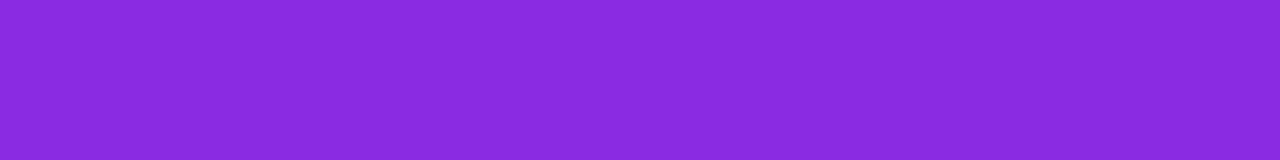
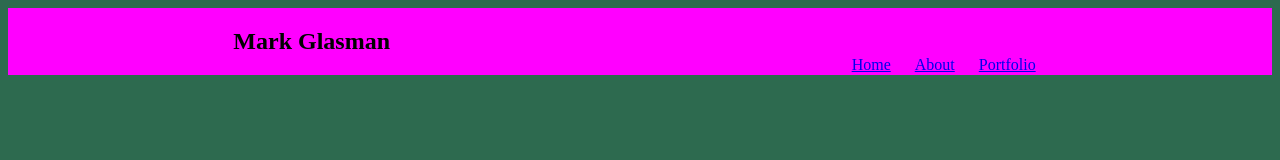
Before and after one commit to Glasman/Personal-Page-II, a plain HTML site: page index.html in a window 1280 px wide. Drawn offline with Linux system fonts and the light colour scheme.

Commit message:
added css to nav bar

```diff
--- a/index.html
+++ b/index.html
@@ -1,9 +1,17 @@
 <html>
 <head>
   <title>Mark Glasman's Personal Website</title>
+  <link rel="stylesheet" href="styles.css">
 </head>
 <body>
-  <link rel="stylesheet" href="styles.css">
+  <nav>
+    <h1>Mark Glasman</h1>
+    <ul>
+      <li><a href="./index.html">Home</a></li>
+      <li><a href="./about.html">About</a></li>
+      <li><a href="./portfolio.html">Portfolio</a></li>
+    </ul>
+  </nav>
 </body>
 
 
--- a/styles.css
+++ b/styles.css
@@ -1,3 +1,21 @@
-* {
-  background-color: blueviolet;
+body {
+  background-color: #2d6a4f;
 }
+
+nav {
+  display: flex;
+  justify-content: space-around;
+  background-color: fuchsia;
+}
+
+nav ul {
+  list-style-type: none;
+  padding: 0;
+  margin: 1px;
+  align-self: flex-end;
+}
+
+nav li {
+  display: inline;
+  margin: 0px 10px;
+}
```
Also changed, not shown: about.html (+1 -0 lines), contact.html (+1 -0 lines), portfolio.html (+1 -0 lines).
